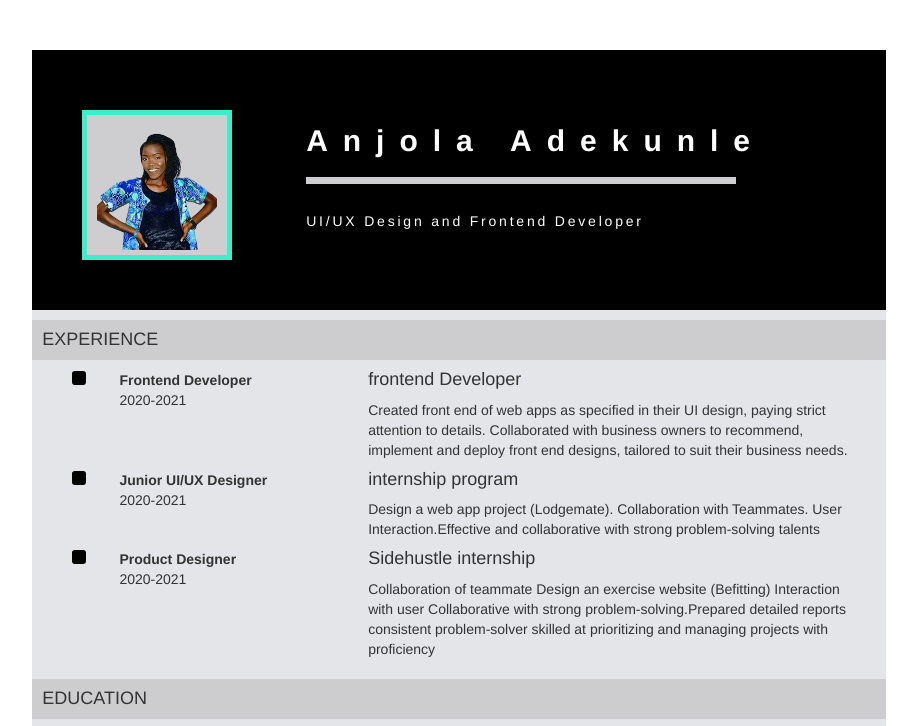
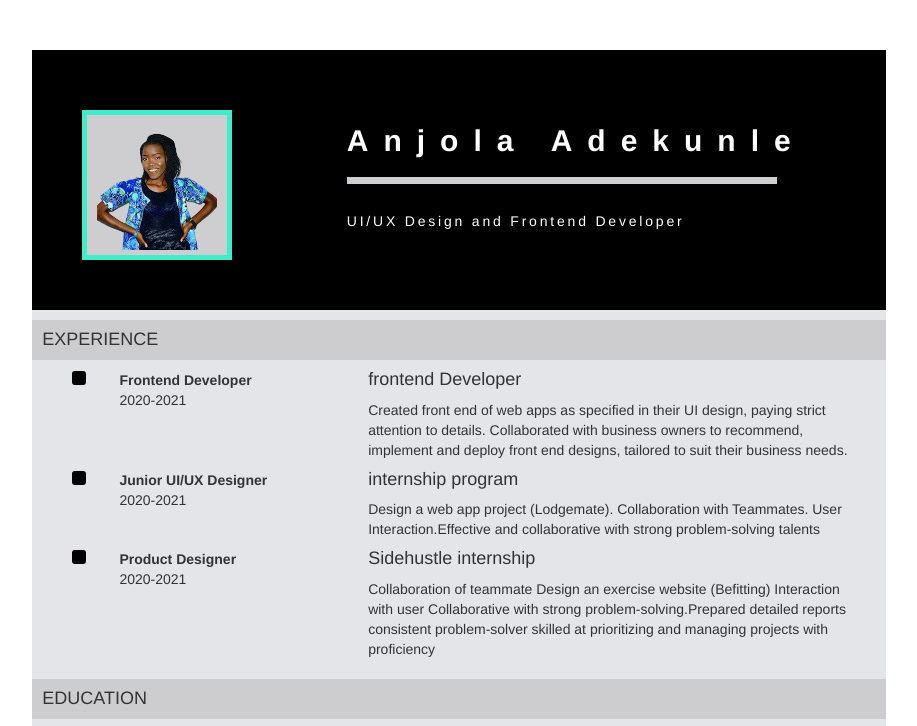
Before and after one commit to Anjola12364/Resume, a plain HTML site: page index.html in a window 1280 px wide. Shown: the top 726 px of the page, without its empty margins (181-1098 px from the left). Drawn offline with nearby package versions, Linux system fonts and the light colour scheme.

Commit message:
second commit

```diff
--- a/resume.css
+++ b/resume.css
@@ -1,6 +1,6 @@
 #header {
     display: grid;
-    grid-template-columns: 2fr 5fr;
+    grid-template-columns: 4fr 8fr;
     background: black;
     color: white;
 }
```
